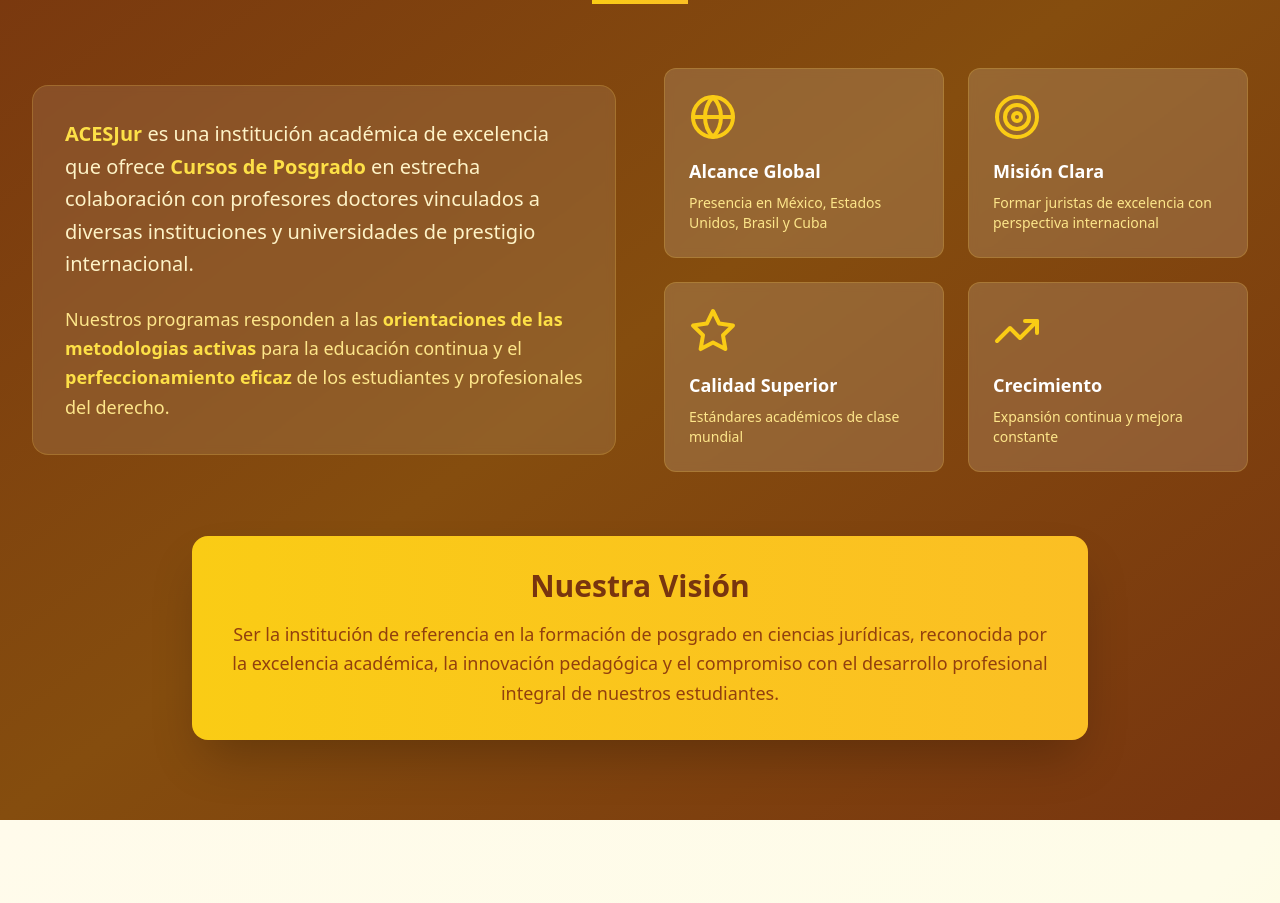
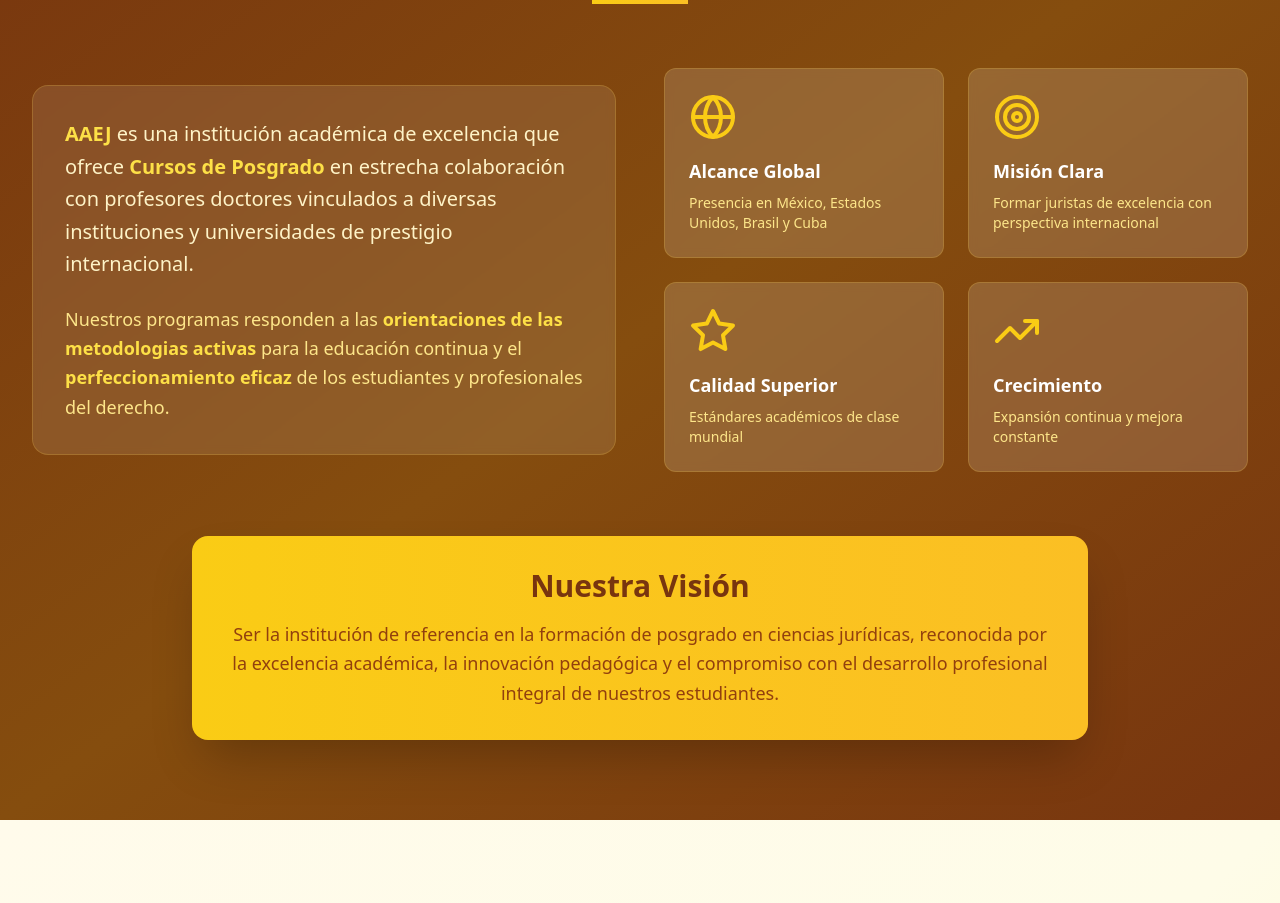
Before and after one commit to pablodevv/ACESJur-Academia-de-Estudos-Juridicos, a React (Vite) app: page / in a window 1280 px wide. Shown: the part 1140-2043 px from the top of the page. Built offline with nearby package versions, Linux system fonts and the light colour scheme.

Commit message:
Update About.tsx

```diff
--- a/src/components/About.tsx
+++ b/src/components/About.tsx
@@ -14,7 +14,7 @@ const About = () => {
           <div className="space-y-8">
             <div className="bg-white/10 backdrop-blur-sm p-8 rounded-2xl border border-amber-300/20">
               <p className="text-xl text-amber-100 leading-relaxed mb-6">
-                <strong className="text-yellow-300">ACESJur</strong> es una institución académica de excelencia
+                <strong className="text-yellow-300">AAEJ</strong> es una institución académica de excelencia
                 que ofrece <strong className="text-yellow-300">Cursos de Posgrado</strong> en estrecha
                 colaboración con profesores doctores vinculados a diversas instituciones y universidades
                 de prestigio internacional.
```
